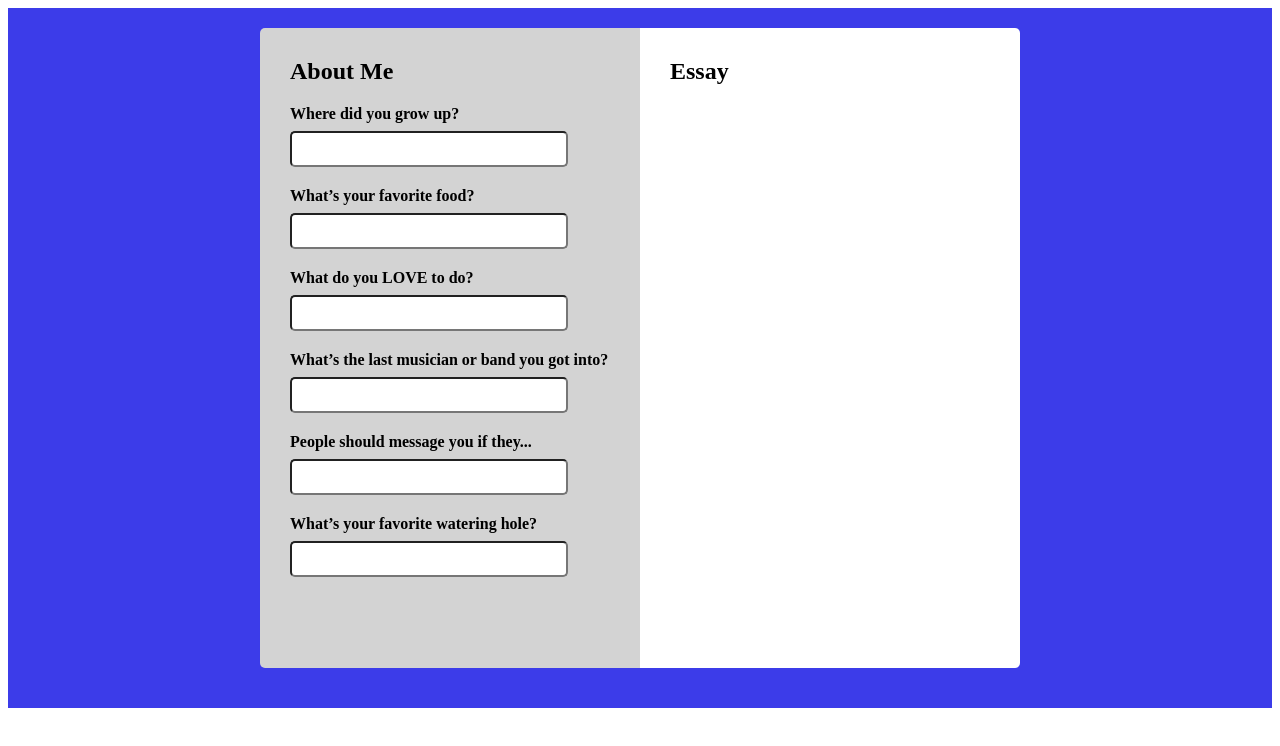
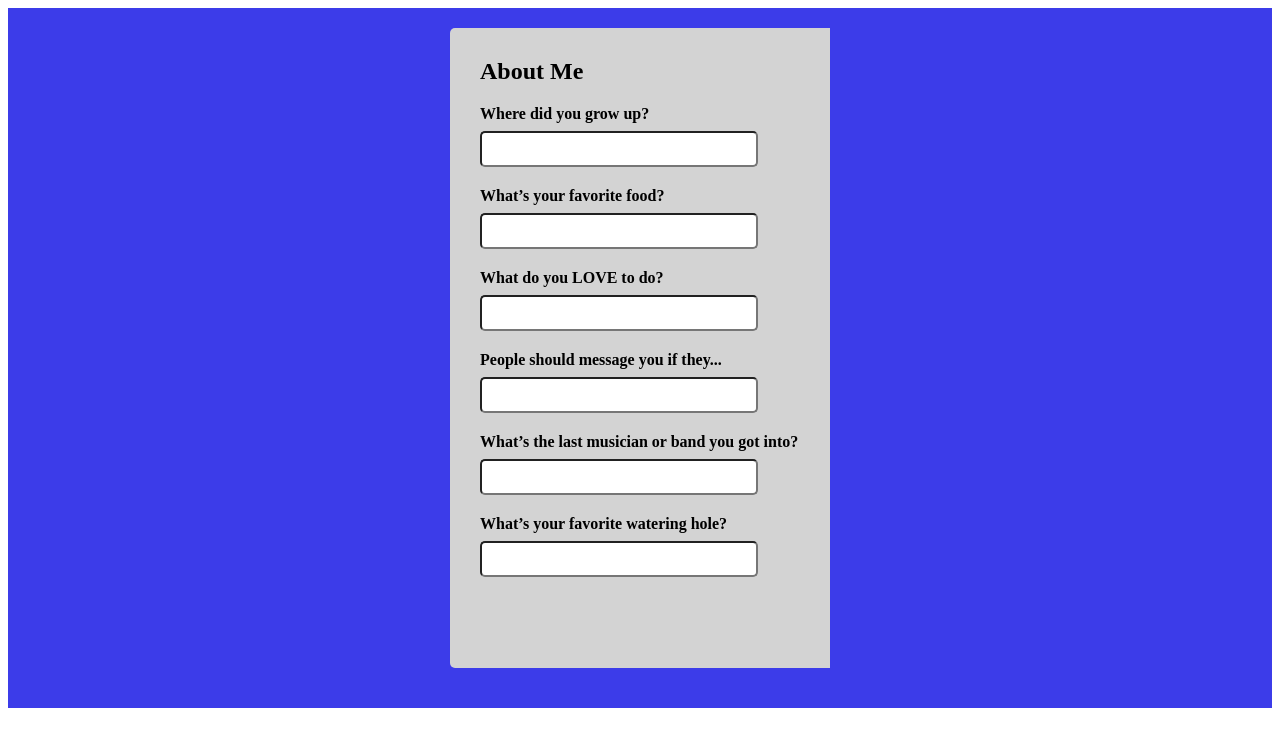
Before and after one commit to bethea28/typescript-hooks, a React (Create React App) app: page / in a window 1280 px wide. Shown: the top 746 px of the page. Built offline with nearby package versions, Linux system fonts and the light colour scheme.

Commit message:
first commit

```diff
--- a/src/components/App.tsx
+++ b/src/components/App.tsx
@@ -1,59 +1,67 @@
-import React from 'react';
-import Form from './Form';
-import Essay from './Essay';
-import TextAreaComponent from './TextArea';
+import React from 'react'
+import Form from './Form'
+import { FIELDS } from '../constants'
 
-require('./App.css');
+// import Essay from './Essay'
+// import TextAreaComponent from './TextArea'
 
-type Props = {
-  fieldOrder: string[],
-  setFieldData: (field: string, id: number, event: object) => object,
-  createSentenceThunk: (field: string, id: number, event: object, essayText: string[]) => any,
-  essayText: string[],
-  textAreaFlagChange: ()=> object,
-  showTextArea: boolean,
-  startOver: ()=> object
+require('./App.css')
+
+// type Props = {
+//   showTextArea: boolean
+// }
+
+const App = () => {
+  console.log('hey')
+  const [fields] = React.useState(Object.keys(FIELDS))
+  const [answers, setAnswers] = React.useState([])
+
+  const setFieldData = (
+    field: string,
+    id: number,
+    event: React.ChangeEvent<HTMLInputElement>
+  ) => {
+    let newAnswers: any = [...answers]
+    newAnswers[id] = event.target.value
+    setAnswers(newAnswers)
+    console.log('hey brayn', answers)
   }
+  // React.useEffect(() => {
+  //   console.log('answers', answers)
+  // }, [answers])
 
-const App = ({
-  fieldOrder,
-  setFieldData,
-  createSentenceThunk,
-  essayText,
-  textAreaFlagChange,
-  showTextArea,
-  startOver,
-}: Props) => (
-  <section className="App">
-    {!showTextArea && (
-      <section className="App_forms-container">
+  return (
+    <section className='App'>
+      {
+        <section className='App_forms-container'>
           <article>
             <Form
               // sending essayText to be used as previous state for comparison
-            handleBlur={(field, id, event) => {
-              createSentenceThunk(field, id, event, essayText);
+              // handleBlur={(field, id, event) => {
+              //   createSentenceThunk(field, id, event, essayText)
+              // }}
+              handleInputChange={(field, id, event) => {
+                setFieldData(field, id, event)
               }}
-            handleInputChange={(field, id, event) => {
-              setFieldData(field, id, event);
-            }}
-            fieldOrder={fieldOrder}
+              fieldOrder={fields}
             />
           </article>
           <article>
-          <Essay
-            essayText={essayText}
-            handleChangeTextAreaFlag={textAreaFlagChange}
-          />
+            {/* <Essay
+            // essayText={essayText}
+            // handleChangeTextAreaFlag={textAreaFlagChange}
+            /> */}
           </article>
         </section>
-    )}
-
+      }
+      {/*
     {showTextArea && (
-      <article className="App_textarea-component">
+      <article className='App_textarea-component'>
       <TextAreaComponent handleStartOver={startOver} essayText={essayText} />
       </article>
-    )}
+    )} */}
     </section>
-);
+  )
+}
 
-export default App;
+export default App
--- a/src/components/Form.tsx
+++ b/src/components/Form.tsx
@@ -1,30 +1,48 @@
-import React from 'react';
-import { FIELDS } from '../constants';
+import React from 'react'
+import { FIELDS } from '../constants'
 
-require('./Form.css');
+require('./Form.css')
 
 type Props = {
-  fieldOrder: string[],
-  handleInputChange: (field:string, id: number, event: object) => any,
-  handleBlur: (field:string, id: number, event: object) => any
+  fieldOrder: string[]
+  handleInputChange: (
+    field: string,
+    id: number,
+    event: React.ChangeEvent<HTMLInputElement>
+  ) => any
+  // handleBlur: (field: string, id: number, event: object) => any
 }
 
-const Form = ({ fieldOrder, handleInputChange, handleBlur }: Props) => (
-  <form className="form">
-    <h2 className="form_header">About Me</h2>
-    {fieldOrder.map((field, id) => (
-      <label className="form_label" key={`${field}_field`} htmlFor="form_label">
-        <h4 className="form_label-header">{FIELDS[field]}</h4>
+const Form: React.FC<Props> = ({ fieldOrder, handleInputChange }) => {
+  // const [fields] = React.useState(Object.keys(FIELDS))
+
+  return (
+    <form className='form'>
+      <h2 className='form_header'>About Me</h2>
+      {fieldOrder.map((field: string, id: number) => (
+        <label
+          className='form_label'
+          key={`${field}_field`}
+          htmlFor='form_label'
+        >
+          <h4 className='form_label-header'>{FIELDS[field]}</h4>
           <input
-          className="form_input"
-          type="text"
+            className='form_input'
+            type='text'
             name={field}
-          onChange={(event) => handleInputChange(field, id, event)}
-          onBlur={(event) => handleBlur(field, id, event)}
+            // onChange={(event: React.ChangeEvent<HTMLInputElement>) =>
+            //   handleInputChange(field, id, event)
+            // }
+            onChange={(event: React.ChangeEvent<HTMLInputElement>) =>
+              handleInputChange(field, id, event)
+            }
+
+            // onBlur={(event) => handleBlur(field, id, event)}
           />
         </label>
       ))}
     </form>
-);
+  )
+}
 
-export default Form;
+export default Form
--- a/src/constants.ts
+++ b/src/constants.ts
@@ -1,5 +1,5 @@
 export const FIELD_NAMES: {
- [ index: string]: any
+  [index: string]: any
 } = {
   hometown: 'hometown',
   favoriteFood: 'favoriteFood',
--- a/src/containers/App.js
+++ /dev/null
@@ -1,26 +0,0 @@
-import { connect } from 'react-redux';
-import {
-  setFieldData, createSentenceThunk, textAreaFlagChange, startOver,
-} from '../madlibs';
-import App from '../components/App';
-
-type rootState = {
-  fieldOrder: string[],
-  fieldId: number,
-  fieldAnswers: string[],
-  essayText: string[],
-  showTextArea: boolean
-}
-
-function mapStateToProps(state: rootState) {
-  return state;
-}
-
-const mapDispatchToProps = {
-  setFieldData,
-  createSentenceThunk,
-  textAreaFlagChange,
-  startOver,
-};
-
-export default connect(mapStateToProps, mapDispatchToProps)(App);
--- a/src/index.tsx
+++ b/src/index.tsx
@@ -1,17 +1,5 @@
-import React from 'react';
-import ReactDOM from 'react-dom';
-import { Provider } from 'react-redux';
-import { createStore, applyMiddleware, compose } from 'redux';
-import thunk from 'redux-thunk';
-import { reducer } from './madlibs.ts';
-import App from './containers/App';
+import React from 'react'
+import ReactDOM from 'react-dom'
+import App from './components/App'
 
-const composeEnhancers = window.__REDUX_DEVTOOLS_EXTENSION_COMPOSE__ || compose;
-const store = createStore(reducer, composeEnhancers(applyMiddleware(thunk)));
-
-ReactDOM.render(
-  <Provider store={store}>
-    <App />
-  </Provider>,
-  document.getElementById('root'),
-);
+ReactDOM.render(<App />, document.getElementById('root'))
--- a/src/madlibs.ts
+++ /dev/null
@@ -1,122 +0,0 @@
-import { FIELD_NAMES } from './constants'
-import getTextTemplates from './helpers'
-import { Dispatch } from 'redux'
-// Action types
-// ----------------------------------------------------------------------------
-
-export const SUBMIT_FIELD = 'MADLIBS.SUBMIT_FIELD'
-export const SHOW_TEXTAREA = 'MADLIBS.SHOW_TEXTAREA'
-export const START_OVER = 'MADLIBS.START_OVER'
-export const ADD_DATA = 'MADLIBS.ADD_DATA'
-
-// Initial state
-// ----------------------------------------------------------------------------
-
-export const INITIAL_STATE = {
-  fieldOrder: [
-    FIELD_NAMES.hometown,
-    FIELD_NAMES.favoriteFood,
-    FIELD_NAMES.loveToDo,
-    FIELD_NAMES.music,
-    FIELD_NAMES.messageIf,
-    FIELD_NAMES.bar,
-  ],
-  fieldId: 0,
-  fieldAnswers: [],
-  essayText: [],
-  showTextArea: false,
-}
-
-// Action creators
-// ----------------------------------------------------------------------------
-
-export function submitField(value: string, answer: string[], id: number) {
-  return { type: SUBMIT_FIELD, payload: { fieldId: id, answer, value } }
-}
-
-export function setFieldData(fieldName: string, id: number, event: object) {
-  return { type: ADD_DATA, payload: { fieldName, id, event } }
-}
-
-export function textAreaFlagChange() {
-  return { type: SHOW_TEXTAREA }
-}
-
-export function startOver() {
-  return { type: START_OVER }
-}
-
-// Thunks
-// ----------------------------------------------------------------------------
-
-
-export const createSentenceThunk =
-  (value: string, id: number, event: HTMLInputElement, prevState: string[]) =>
-  (dispatch: Dispatch) => {
-    const template = getTextTemplates(FIELD_NAMES[value])
-    const randomNumber = Math.floor(Math.random() * template.length)
-    const sentence = template[randomNumber]
-
-    // checking prevState answer against current state answer
-    const compareState = !prevState[id]?.includes(event.target.value)
-    if (compareState) dispatch(submitField(value, sentence, id))
-  }
-
-// Reducer
-// ----------------------------------------------------------------------------
-
-export function reducer(state = INITIAL_STATE, action) {
-  switch (action.type) {
-    case SUBMIT_FIELD: {
-      const fieldAnswer = state.fieldAnswers[action.payload.fieldId]
-
-      // update madlib template with input answer
-      const newSentence = action.payload.answer.replace('$answer', fieldAnswer)
-
-      const finalEssayText = [...state.essayText]
-      finalEssayText.splice(
-        action.payload.fieldId,
-        1,
-        // filter sentence for undefined
-        !newSentence.includes('undefined') ? newSentence : ''
-      )
-
-      return {
-        ...state,
-        fieldId: action.payload.fieldId,
-        essayText: finalEssayText,
-      }
-    }
-
-    case ADD_DATA: {
-      const newArray =
-        state.fieldAnswers.length > 0 ? [...state.fieldAnswers] : []
-      newArray.splice(action.payload.id, 1, action.payload.event.target.value)
-      return {
-        ...state,
-        ...state.fieldAnswers,
-        fieldAnswers: newArray,
-      }
-    }
-
-    case SHOW_TEXTAREA: {
-      return {
-        fieldOrder: [...state.fieldOrder],
-        showTextArea: !state.showTextArea,
-        essayText: state.essayText,
-      }
-    }
-    // startover resets state by assigning it to an empty array
-    case START_OVER: {
-      return {
-        ...state,
-        showTextArea: !state.showTextArea,
-        essayText: [],
-        fieldAnswers: [],
-      }
-    }
-
-    default:
-      return state
-  }
-}
```
Lines whose indentation alone changed are shown as unchanged.
